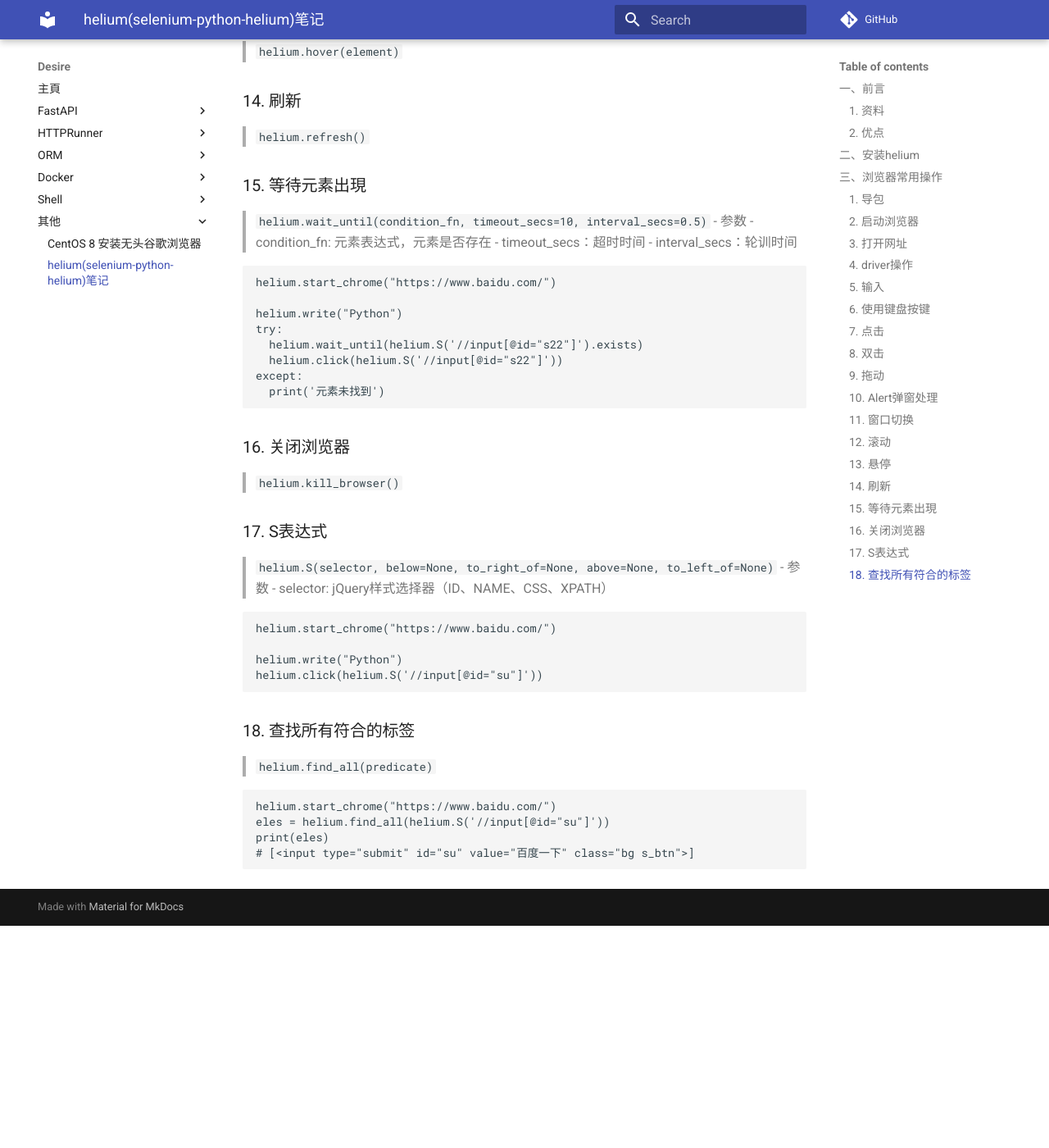
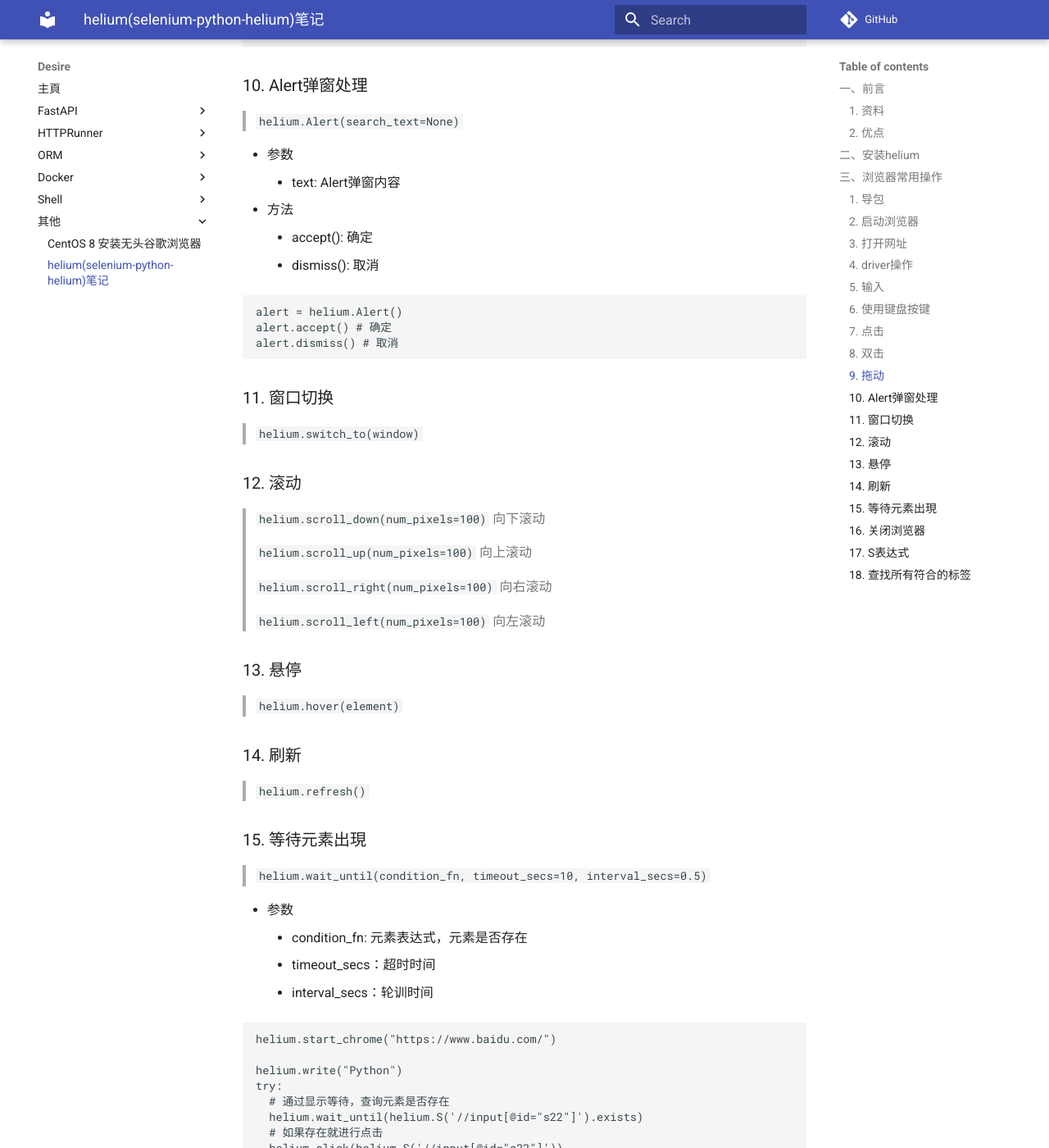
Before and after one commit to XD825/xd825.github.io, an MkDocs documentation site: the page built from docs/其他/002 helium笔记.md, in a window 1280 px wide and 1400 px high, scrolled down 3948 px. Shown: the whole window at 82% size. Built offline with MkDocs 1.6.1 and Material for MkDocs 9.7.7, drawn with Linux system fonts in a browser that asks for light colours; comment, search, counter and statistics services are not loaded; before the commit the page ends 5077 px from its top, so only the background shows below that; some of the changed text lies outside the part shown.

Commit message:
helium笔记

````diff
--- a/docs/其他/002 helium笔记.md
+++ b/docs/其他/002 helium笔记.md
@@ -26,6 +26,7 @@ import helium
 > `helium.start_chrome(url=None, headless=None, options=None)`
 
 > `helium.start_firefox(url=None, headless=None, options=None)`
+
 - 参数
     - url: 默认为空，打开浏览器并打开网址
     - headless: 默认为False，是否使用无头模式打开浏览器
@@ -58,7 +59,9 @@ helium.start_chrome("https://www.baidu.com/",options=options)
 ```
 
 ### 3. 打开网址
+
 > `helium.go_to(url)`
+
 - 参数
     - url: 要打开的网址
 ```python
@@ -66,6 +69,7 @@ helium.go_to("https://www.baidu.com/")
 ```
 
 ### 4. driver操作
+
 > `helium.set_driver(driver)` 设置driver对象
 
 > `helium.get_driver()` 获取driver对象
@@ -78,7 +82,9 @@ print(driver)
 ```
 
 ### 5. 输入
+
 > `helium.write(text, into=None)`
+
 - 参数
     - text: 写入的内容
     - into: 默认为空，可以输入的类型为：`HTMLElement`/`selenium.webdriver.remote.webelement.WebElement`/`Alert`
@@ -97,7 +103,9 @@ helium.write("Michael", into=Alert("Please enter your name"))
 ```
 
 ### 6. 使用键盘按键
+
 > `helium.press(key)`
+
 - 参数
     - key: 要按下的按键或按键组合
 
@@ -111,7 +119,9 @@ helium.press(helium.CONTROL + 'a') # 按下 Ctrl+a 全选 按键
 ```
 
 ### 7. 点击
+
 > `helium.click(element)`
+
 - 参数
     - element: 类型可为：`str`/`HTMLElement`/`selenium.webdriver.remote.webelement.WebElement`/`Point`
 ```python
@@ -126,7 +136,9 @@ helium.click("Welcome to Python.org") # 点击链接
 
 ```
 ### 8. 双击
+
 > `helium.doubleclick(element)`
+
 - 参数
     - element: 类型可为：`str`/`HTMLElement`/`selenium.webdriver.remote.webelement.WebElement`/`Point`
 
@@ -138,7 +150,9 @@ helium.doubleclick(helium.TextField("Username").top_left - (0, 20))
 ```
 
 ### 9. 拖动
+
 > `helium.drag(element, to)`
+
 - 参数
     - element：要拖动的元素，类型可为：`str`/`HTMLElement`/`selenium.webdriver.remote.webelement.WebElement`/`Point`
     - to: 要拖动到的元素，类型可为：`str`/`HTMLElement`/`selenium.webdriver.remote.webelement.WebElement`/`Point`
@@ -148,7 +162,9 @@ helium.drag("Drag me!", to="Drop here.")
 ```
 
 ### 10. Alert弹窗处理
+
 > `helium.Alert(search_text=None)`
+
 - 参数
     - text: Alert弹窗内容
 - 方法
@@ -162,9 +178,11 @@ alert.dismiss() # 取消
 ```
 
 ### 11. 窗口切换
+
 > `helium.switch_to(window)`
 
 ### 12. 滚动
+
 > `helium.scroll_down(num_pixels=100)` 向下滚动
 
 > `helium.scroll_up(num_pixels=100)` 向上滚动
@@ -174,13 +192,17 @@ alert.dismiss() # 取消
 > `helium.scroll_left(num_pixels=100)` 向左滚动
 
 ### 13. 悬停
+
 > `helium.hover(element)`
 
 ### 14. 刷新
+
 > `helium.refresh()`
 
 ### 15. 等待元素出現
+
 > `helium.wait_until(condition_fn, timeout_secs=10, interval_secs=0.5)`
+
 - 参数
     - condition_fn: 元素表达式，元素是否存在
     - timeout_secs：超时时间
@@ -190,17 +212,23 @@ helium.start_chrome("https://www.baidu.com/")
 
 helium.write("Python")
 try:
+  # 通过显示等待，查询元素是否存在
   helium.wait_until(helium.S('//input[@id="s22"]').exists)
+  # 如果存在就进行点击
   helium.click(helium.S('//input[@id="s22"]'))
 except:
+  # 当查询元素不存在时，会抛出异常
   print('元素未找到')
 ```
 
 ### 16. 关闭浏览器
+
 > `helium.kill_browser()`
 
 ### 17. S表达式
+
 > `helium.S(selector, below=None, to_right_of=None, above=None, to_left_of=None)`
+
 - 参数
     - selector: jQuery样式选择器（ID、NAME、CSS、XPATH）
 ```python
@@ -211,7 +239,9 @@ helium.click(helium.S('//input[@id="su"]'))
 ```
 
 ### 18. 查找所有符合的标签
+
 > `helium.find_all(predicate)`
+
 ```python
 helium.start_chrome("https://www.baidu.com/")
 eles = helium.find_all(helium.S('//input[@id="su"]'))
````
